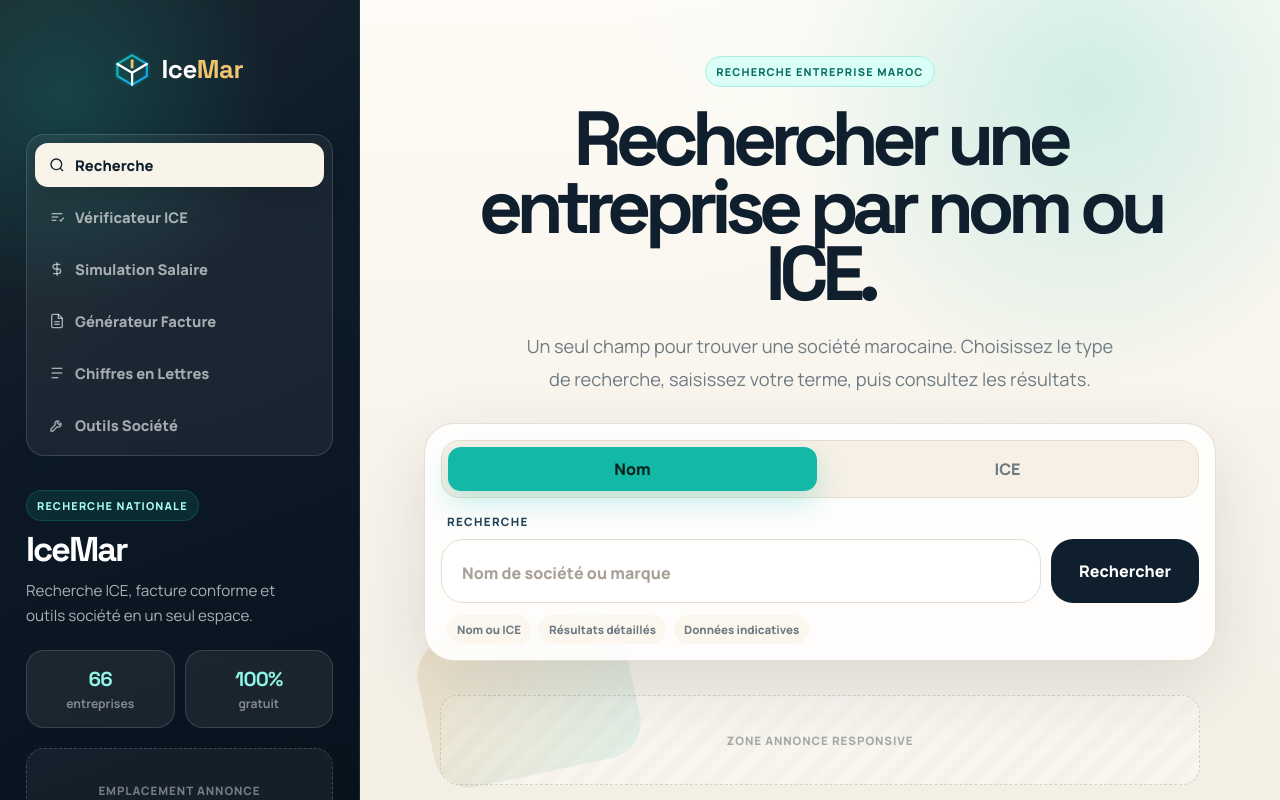
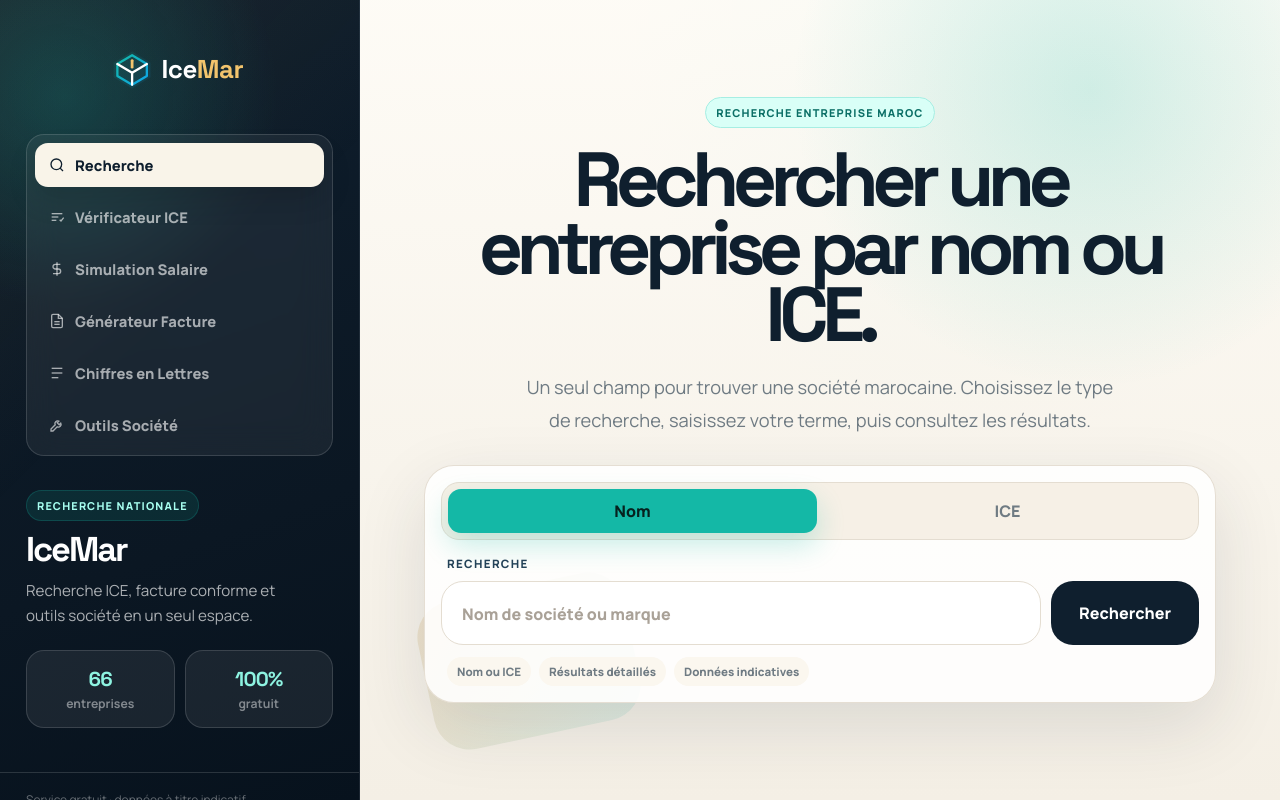
Before and after one commit to AmineR0/icemar.com, a website: page index.html in a window 1280 px wide. Drawn offline with Linux system fonts and the light colour scheme; no server answers.

Commit message:
Remove all ad slots from UI

```diff
--- a/index.html
+++ b/index.html
@@ -96,9 +96,6 @@
           </div>
         </div>
 
-        <div class="ad-slot ad-slot-sidebar" aria-label="Emplacement publicitaire">
-          <span>Emplacement annonce</span>
-        </div>
       </div>
     </div>
 
@@ -143,15 +140,11 @@
             </div>
           </div>
         </section>
-        <div class="ad-slot ad-slot-main" aria-label="Emplacement publicitaire">
-          <span>Zone annonce responsive</span>
-        </div>
+
       </div>
 
       <div id="results-panel" style="display:none">
-        <div class="ad-slot ad-slot-results" aria-label="Emplacement publicitaire">
-          <span>Zone annonce</span>
-        </div>
+
         <div class="res-header" style="display:none;">
           <div class="rh-left">
             <h2 id="res-title">Résultats de la recherche :</h2>
```
